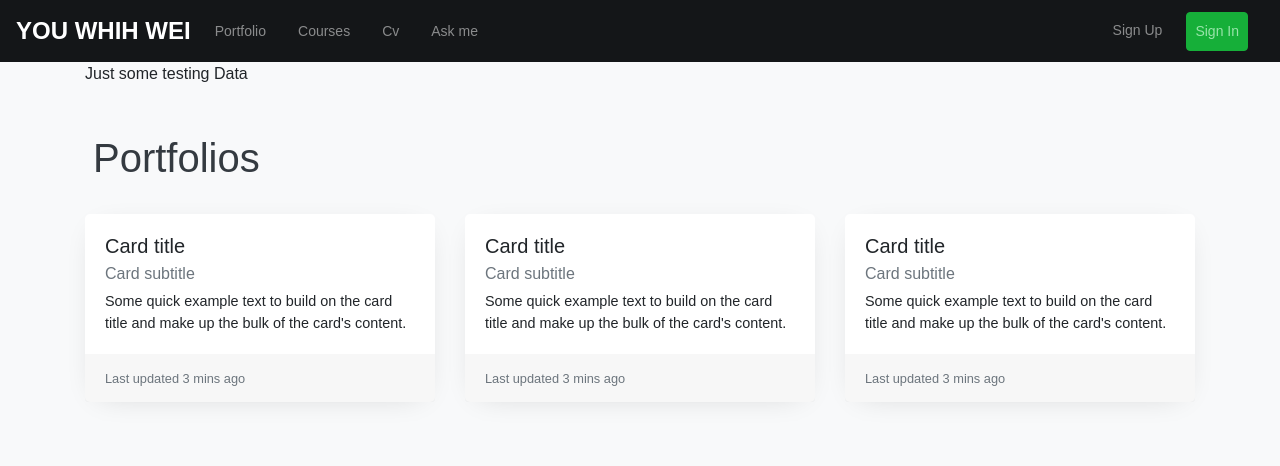
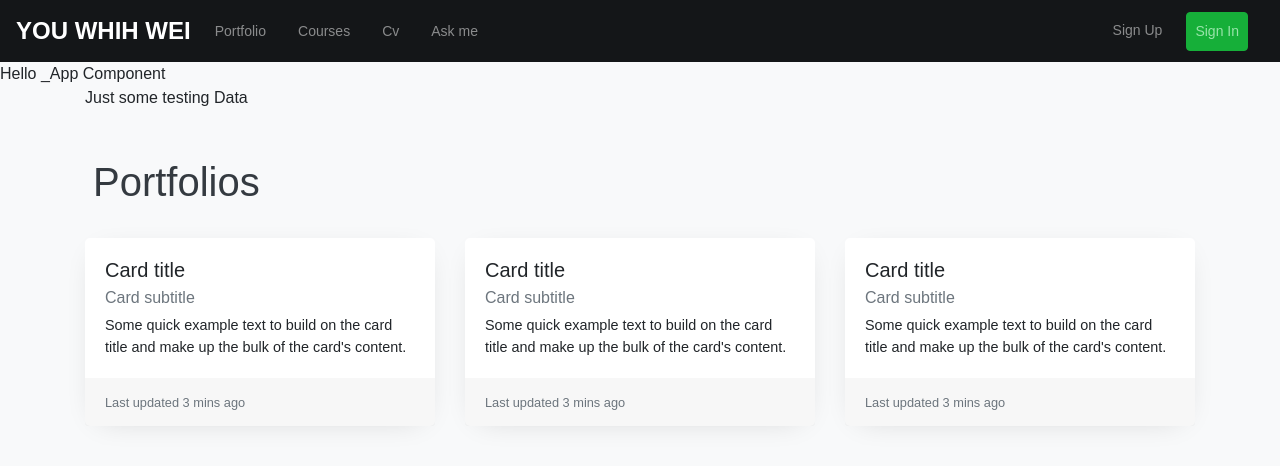
Before and after one commit to sengosha/portforlio, a Next.js app: page /portfolios in a window 1280 px wide. Shown: the top 466 px of the page. Built offline with nearby package versions, Linux system fonts and the light colour scheme.

Commit message:
call component`s getInitalProps from _app

```diff
--- a/pages/_app.js
+++ b/pages/_app.js
@@ -1,3 +1,5 @@
+
+import App from 'next/app';
 import { Component } from "react";
 import 'bootstrap/dist/css/bootstrap.min.css';
 import '../styles/index.scss';
@@ -10,6 +12,7 @@ const MyApp = ( {Component, pageProps}) => {
   return (
     <div className="portfolio-app">
       <Navbar />
+      {pageProps.appData}
       { Component.name === 'Home' && <Hero /> }
       <div className="container">
         <Component {...pageProps} />
@@ -18,4 +21,13 @@ const MyApp = ( {Component, pageProps}) => {
   )
 }
 
+MyApp.getInitialProps = async (context) => {
+  //
+  // App is the page about to be render
+  // check the page component have getInitialProps
+  const initialProps = App.getInitialProps && await App.getInitialProps(context);
+
+  // initialProps.pageProps is the component`s data from its getInitialProps
+  return { pageProps : {appData: 'Hello _App Component', ...initialProps.pageProps}}
+}
 export default MyApp;
--- a/pages/portfolios/index.js
+++ b/pages/portfolios/index.js
@@ -62,6 +62,7 @@ const Portfolios = (props) => {
 }
 
 Portfolios.getInitialProps = async () => {
+  // console.log("CALL INIT IN PORTFOLIO");
   const data = await apiCall();
   return { ...data };
 }
```
